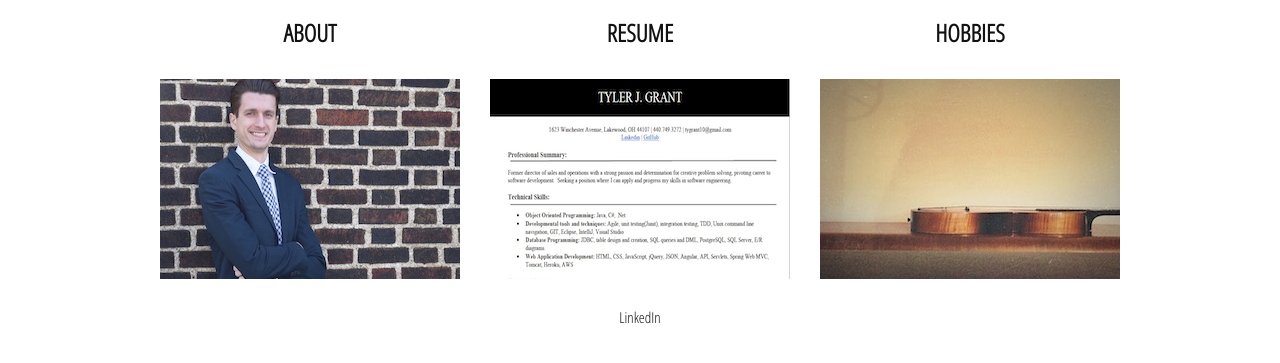
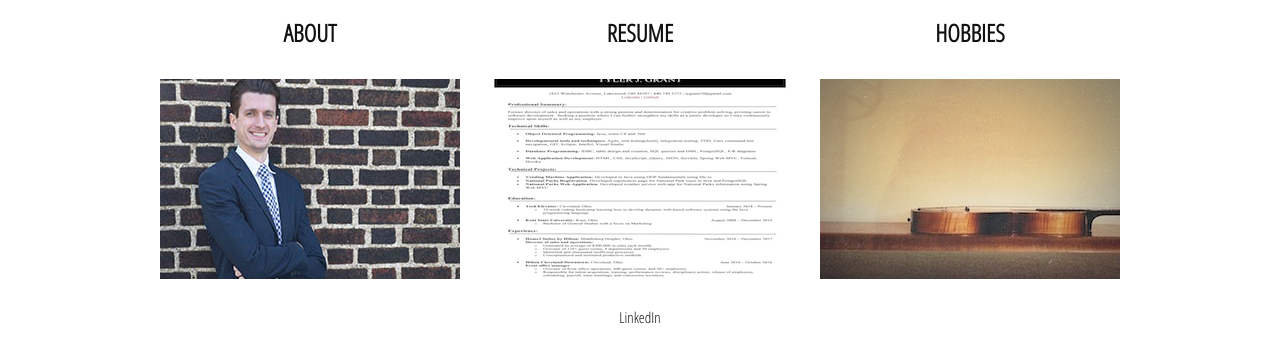
Before and after one commit to tygrant10/tygrant10.github.io, a plain HTML site: page index.html in a window 1280 px wide. Shown: the part 243-606 px from the top of the page. Drawn offline with nearby package versions, Linux system fonts and the light colour scheme.

Commit message:
Update index.html

```diff
--- a/index.html
+++ b/index.html
@@ -31,15 +31,15 @@
                     ABOUT
                     </h2>
                     <a href="typortfolio copy.jpg" data-fancybox data-caption="My caption" >
-        <img class="article-img" src="tg.jpg" alt=" " />
+        <img class="article-img" src="typort.JPG" alt=" " />
         </a>
      </article>
     <article>
             <h2 class="article-title">
                     RESUME
                     </h2>
-                    <a href="upresume.png" data-fancybox data-caption="My caption">
-        <img class="article-img" src="smallresume.png" alt=" " />
+                    <a href="resume.pdf" data-fancybox data-caption="My caption">
+        <img class="article-img" src="1fullresume.png" alt=" " />
         </a>
     </article>
 
```
